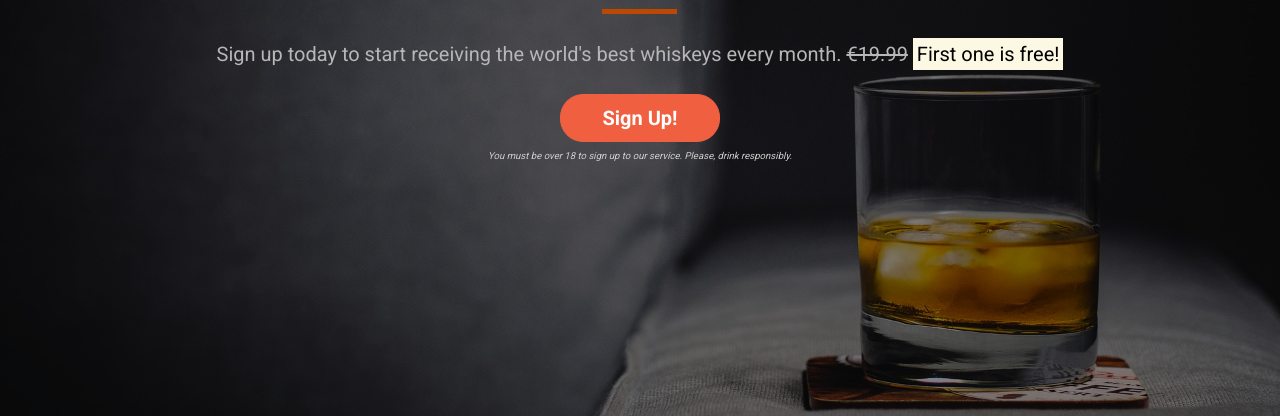
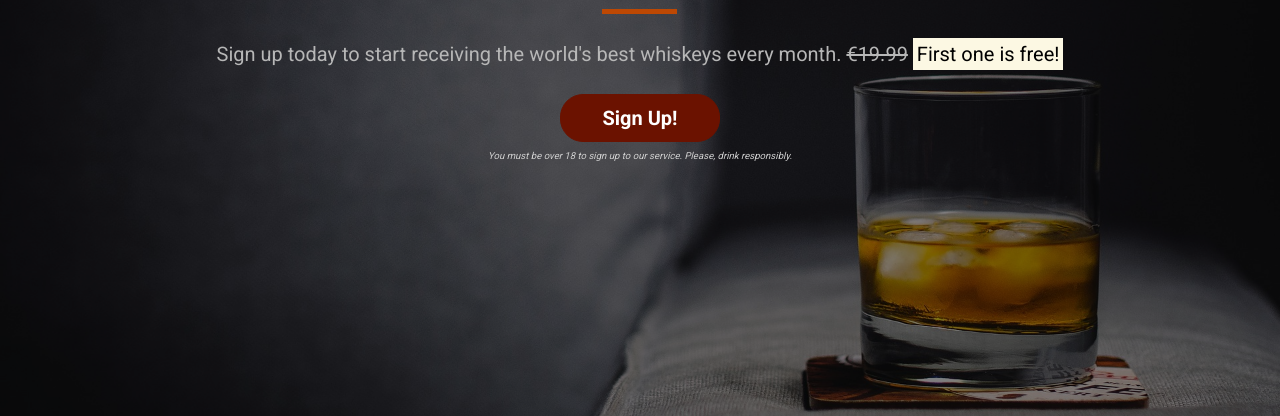
Before and after one commit to kashinak/Whiskey-Drop, a plain HTML site: page index.html in a window 1280 px wide. In both pictures the pointer is over the button "Sign Up!". Shown: the part 384-800 px from the top of the page. Drawn offline with nearby package versions, Linux system fonts and the light colour scheme.

Commit message:
add .btn seudo classes to so that button changes color when slected or hovered over in callout section

```diff
--- a/css/style.css
+++ b/css/style.css
@@ -86,3 +86,11 @@ body {
     background-color: #f05f40;
     border-color: #f05f40;
 }
+
+.btn--red:hover,
+.btn--red:active,
+.btn--red:focus,
+.btn--red:active:focus {
+    background-color: #6b1200;
+    border-color: #6b1200;
+}
```
